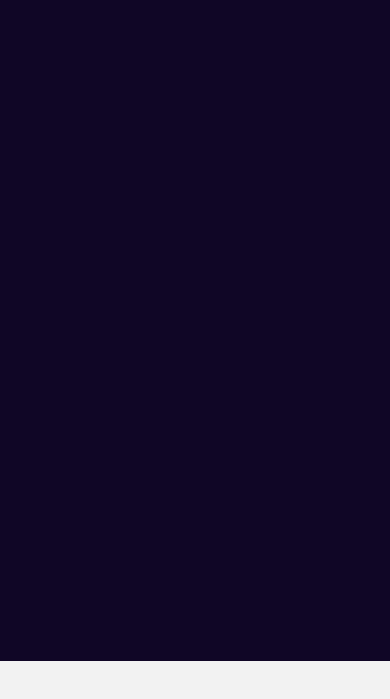
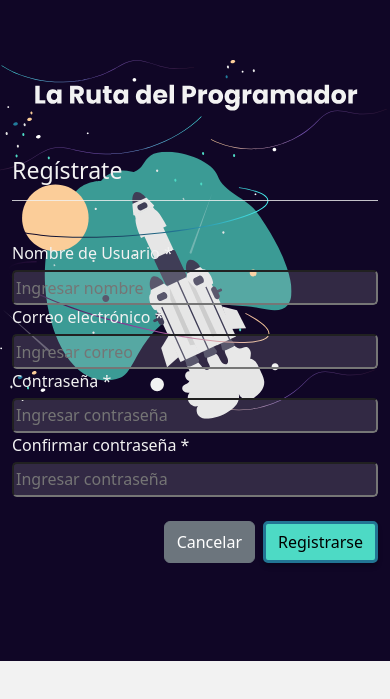
Before and after one commit to CodeMasterChefs/Frontend-Ruta-Programador, a React (Vite) app: page /registro in a window 390 px wide. Shown: the part 183-882 px from the top of the page. Before the commit the page ends 844 px from the top, so only its background shows below. Built offline with nearby package versions, Linux system fonts and the light colour scheme; sample sign-in values are in the browser's storage.

Commit message:
fix: bg registro responsive

```diff
--- a/src/Pages/RegistroUsuarioPage/RegistroUsuarioPage.css
+++ b/src/Pages/RegistroUsuarioPage/RegistroUsuarioPage.css
@@ -16,44 +16,45 @@
 }
 
 .line-header {
-    opacity: .80 !important;
+  opacity: 0.8 !important;
 }
 
-.registro-bg{
+.registro-bg {
   /*     position: fixed;
- */    top: 0;
+ */
+  top: 0;
   left: 0;
   width: 100%;
   height: 100vh;
   background-image: url("../../assets/rocket.svg");
-    background-size: auto;
+  background-size: contain;
   background-repeat: no-repeat;
   background-position: left;
   z-index: 0;
 }
 
-.registro-content{
+.registro-content {
   /*     z-index: 1;
  */
   height: 100vh;
 }
-.registro-content_container{
+.registro-content_container {
   width: 100%;
 }
-.registro-title{
+.registro-title {
   opacity: 0%;
 }
 
 @media screen and (max-width: 912px) {
-    .registro-bg {
+  /* .registro-bg {
     display: none;
   }
-    .registro-content{
+  .registro-content {
     display: flex;
     flex-direction: column;
-    }
-    .registro-title{
+  } */
+  /* .registro-title {
     opacity: 100%;
     margin-bottom: 1.5rem;
+  } */
 }
-}
--- a/src/Pages/RegistroUsuarioPage/RegistroUsuarioPage.jsx
+++ b/src/Pages/RegistroUsuarioPage/RegistroUsuarioPage.jsx
@@ -31,7 +31,7 @@ const RegistroUsuarioPage = () => {
       <div className="container">
         <div className="row">
           <div className="col-md-7 registro-title d-flex align-items-center justify-content-center">
-            <div className="login-title d-flex justify-content-center">
+            <div className="d-flex justify-content-center">
               <h1>
                 La Ruta del<br></br>Programador
               </h1>
```
Lines whose indentation alone changed are shown as unchanged.
